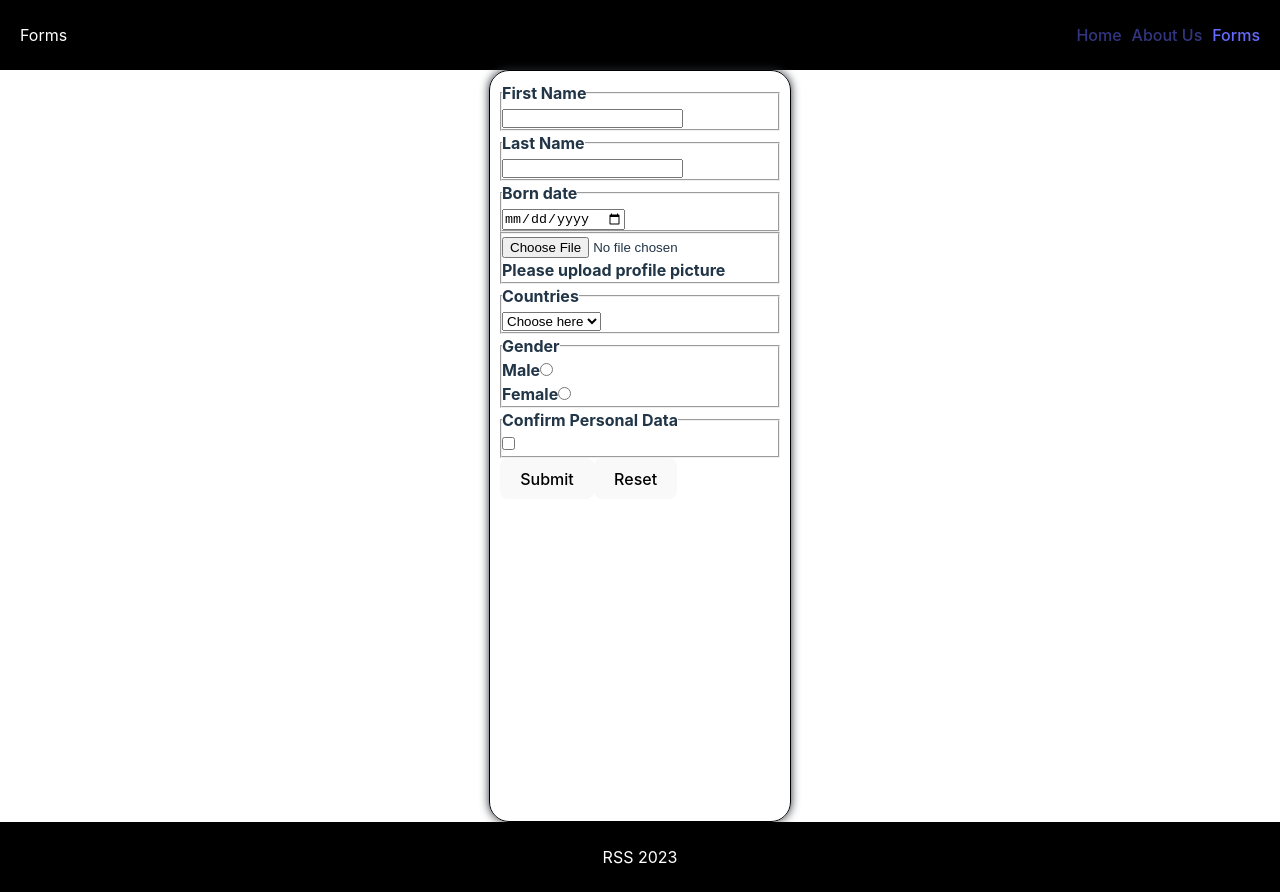
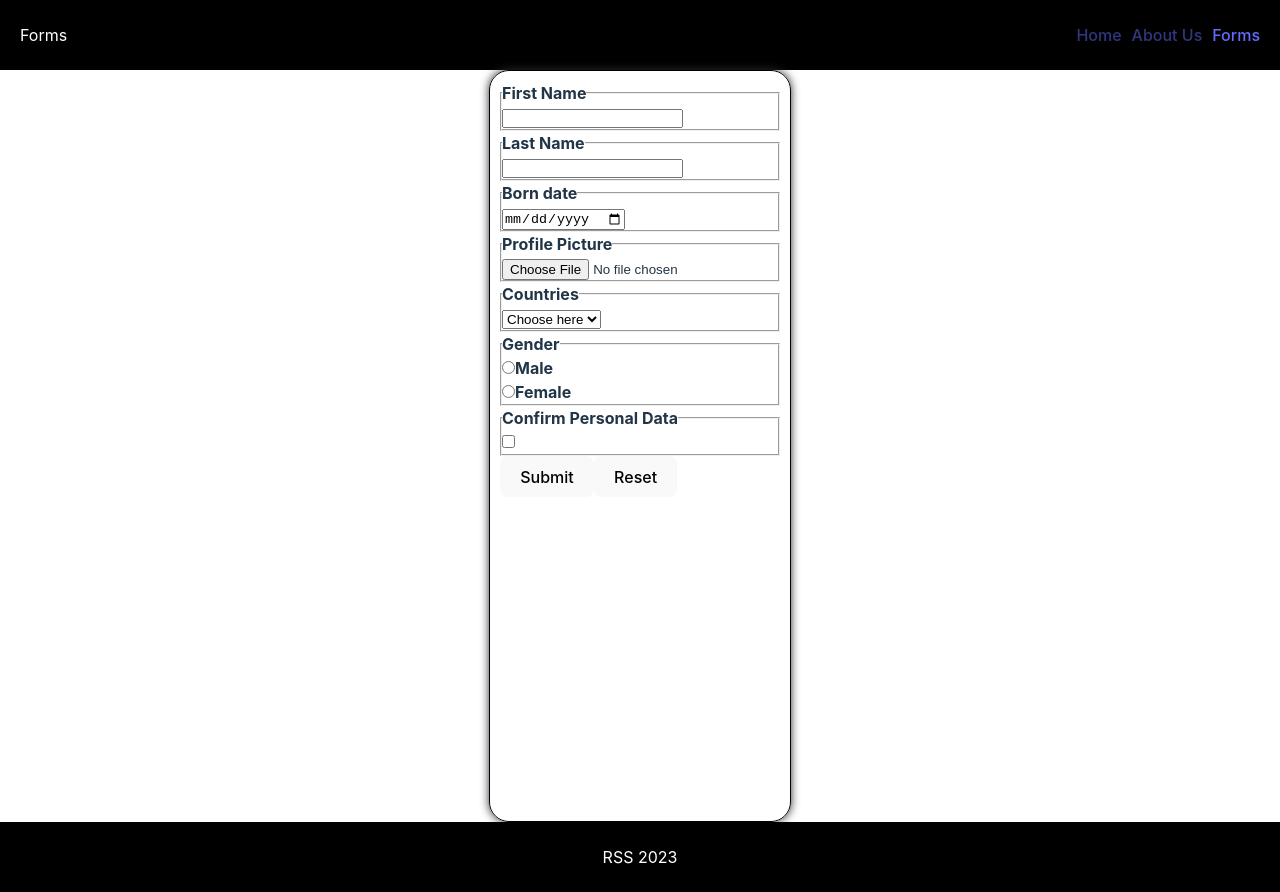
Before and after one commit to bloodsuckers-spb/ssr-render-to-pipeable-stream, a React (Vite) app: page /forms in a window 1280 px wide. Built offline with nearby package versions, Linux system fonts and the light colour scheme.

Commit message:
feat: update static Form

```diff
--- a/src/pages/Forms/components/Form/components/FormInput/index.tsx
+++ b/src/pages/Forms/components/Form/components/FormInput/index.tsx
@@ -1,21 +1,15 @@
 import styles from './index.module.scss';
 
-type FormInputData = {
+type Props = {
+  hook: (input: HTMLInputElement) => void;
   id: string;
-  type?: string;
+  type: string;
   title: string;
   value?: string;
+  name?: string;
 };
 
-type Props = {
-  hook: (input: HTMLInputElement) => HTMLInputElement;
-  data: FormInputData;
-};
-
-const FormInput = ({
-  data: { id, title, value, type = 'radio' },
-  hook,
-}: Props) => {
+const FormInput = ({ hook, id, title, type, value, name }: Props) => {
   return (
     <>
       <label
@@ -29,6 +23,7 @@ const FormInput = ({
         id={id}
         ref={hook}
         value={value}
+        name={name}
       />
       {value && <span>{value}</span>}
     </>
--- a/src/pages/Forms/components/Form/index.tsx
+++ b/src/pages/Forms/components/Form/index.tsx
@@ -3,11 +3,13 @@ import { Component, ReactNode, FormEvent } from 'react';
 import styles from './index.module.css';
 
 import validate from '../../../../services/Validation';
+import { FormField, FormInput } from './components';
 
 import { State, Props, ErrorsState, RefsMap } from './models';
 
 export default class Form extends Component<Props, State> {
   private static radioOptions = ['Male', 'Female'] as const;
+  private static selectOptions = ['USA', 'Italy', 'Germany'] as const;
   private static defaultSelected = 'Choose here' as const;
   private formRef: HTMLFormElement | null = null;
   private inputsRefs = new Map<keyof typeof RefsMap, HTMLInputElement | null>();
@@ -30,10 +32,7 @@ export default class Form extends Component<Props, State> {
   }
 
   private isFormValid = (errorsStatus: ErrorsState) => {
-    console.log(errorsStatus);
-    const isFormDataValid = Object.values(errorsStatus).every(
-      (state) => !state
-    );
+    const isFormDataValid = Object.values(errorsStatus).every((state) => state);
     if (isFormDataValid) {
       this.getFormData();
       this.resetForm();
@@ -48,14 +47,18 @@ export default class Form extends Component<Props, State> {
     return this.inputsRefs?.get(key)?.value ?? '';
   };
 
+  private getImgUrl = () => {
+    const file = this.inputsRefs?.get('ProfileImage')?.files?.[0];
+    return file ? URL.createObjectURL(file) : '';
+  };
+
   private handleSubmit = (event: FormEvent) => {
     event.preventDefault();
-    console.log(this.selectRef?.value);
     this.isFormValid({
-      isFirstNameValid: validate(this.getInputsValue('FirstName')),
-      isLastNameValid: validate(this.getInputsValue('LastName')),
-      isBornDateValid: validate(this.getInputsValue('BornDate'), 'date'),
-      isProfilePicValid: validate(this.getInputsValue('ProfileImage'), 'file'),
+      isFirstNameValid: !validate(this.getInputsValue('FirstName')),
+      isLastNameValid: !validate(this.getInputsValue('LastName')),
+      isBornDateValid: !validate(this.getInputsValue('BornDate'), 'date'),
+      isProfilePicValid: !validate(this.getInputsValue('ProfileImage'), 'file'),
       isCountryChecked: this.selectRef?.value !== Form.defaultSelected,
       isGenderChecked: !!this.radioRefs.find(
         (radio) => radio?.checked ?? false
@@ -73,7 +76,7 @@ export default class Form extends Component<Props, State> {
       FirstName: this.getInputsValue('FirstName'),
       LastName: this.getInputsValue('LastName'),
       BornDate: this.getInputsValue('BornDate'),
-      ProfilePic: this.getInputsValue('ProfileImage'),
+      ProfilePic: this.getImgUrl(),
       Country: this.selectRef?.value ?? '',
       PersonalData: !!this.inputsRefs?.get('PersonalData')?.checked,
     });
@@ -101,86 +104,108 @@ export default class Form extends Component<Props, State> {
         onSubmit={this.handleSubmit}
         ref={(form) => (this.formRef = form)}
       >
-        <fieldset>
-          <legend>First Name</legend>
-          <label className={styles.sr}>First Name</label>
-          <input
+        <FormField
+          title="First Name"
+          isError={!isFirstNameValid}
+          errorMessage="Invalid First Name"
+        >
+          <FormInput
             type="text"
             id="first-name"
-            ref={(input) => this.inputsRefs.set('FirstName', input)}
+            title="First Name"
+            hook={(input) => this.inputsRefs.set('FirstName', input)}
           />
-          {!isFirstNameValid && <p>Invalid First Name</p>}
-        </fieldset>
-        <fieldset>
-          <legend>Last Name</legend>
-          <label className={styles.sr}>Last Name</label>
-          <input
+        </FormField>
+        <FormField
+          title="Last Name"
+          isError={!isLastNameValid}
+          errorMessage="Invalid Last Name"
+        >
+          <FormInput
             type="text"
-            ref={(input) => this.inputsRefs.set('LastName', input)}
+            id="last-name"
+            title="Last Name"
+            hook={(input) => this.inputsRefs.set('LastName', input)}
           />
-          {!isLastNameValid && <p>Invalid Last Name</p>}
-        </fieldset>
-        <fieldset>
-          <legend>Born date</legend>
-          <label className={styles.sr}>Born date</label>
-          <input
+        </FormField>
+        <FormField
+          title="Born date"
+          isError={!isBornDateValid}
+          errorMessage="Invalid Born date"
+        >
+          <FormInput
             type="date"
-            ref={(input) => this.inputsRefs.set('BornDate', input)}
+            id="born-date"
+            title="Born date"
+            hook={(input) => this.inputsRefs.set('BornDate', input)}
           />
-          {!isBornDateValid && <p>Invalid Born date</p>}
-        </fieldset>
-        <fieldset>
-          <legend></legend>
-          <label className={styles.sr}></label>
-          <input
+        </FormField>
+        <FormField
+          title="Profile Picture"
+          isError={!isProfilePicValid}
+          errorMessage="Please upload profile picture"
+        >
+          <FormInput
             type="file"
-            ref={(input) => this.inputsRefs.set('ProfileImage', input)}
+            id="profile-image"
+            title="Profile Image"
+            hook={(input) => this.inputsRefs.set('ProfileImage', input)}
           />
-          {isProfilePicValid && <p>Please upload profile picture</p>}
-        </fieldset>
-        <fieldset>
-          <legend>Countries</legend>
+        </FormField>
+        <FormField
+          title="Countries"
+          isError={!isCountryChecked}
+          errorMessage="Please make a choise"
+        >
           <label className={styles.sr}>Countries</label>
-          <select defaultValue={Form.defaultSelected} ref={(select) => (this.selectRef = select)}>
+          <select
+            defaultValue={Form.defaultSelected}
+            ref={(select) => (this.selectRef = select)}
+          >
             <option
               disabled
               hidden
             >
               {Form.defaultSelected}
             </option>
-            <option>USA</option>
-            <option>Italy</option>
-            <option>Germany</option>
+            {Form.selectOptions.map((country) => (
+              <option key={country.toLowerCase()}>{country}</option>
+            ))}
           </select>
-          {!isCountryChecked && <p>Please make a choise</p>}
-        </fieldset>
-        <fieldset>
-          <legend>Gender</legend>
+        </FormField>
+        <FormField
+          title="Gender"
+          isError={!isGenderChecked}
+          errorMessage="Please choose your gender"
+        >
           {Form.radioOptions.map((value, ind) => {
             const id = value.toLowerCase();
             return (
               <div key={id}>
-                <label htmlFor={id}>{value}</label>
-                <input
+                <FormInput
+                  type="radio"
                   id={id}
-                  type="radio"
+                  title="Gender"
+                  hook={(input) => (this.radioRefs[ind] = input)}
                   value={value}
-                  ref={(input) => (this.radioRefs[ind] = input)}
+                  name="gender"
                 />
               </div>
             );
           })}
-          {!isGenderChecked && <p>Please choose your gender</p>}
-        </fieldset>
-        <fieldset>
-          <legend>Confirm Personal Data</legend>
-          <label className={styles.sr}>Confirm Personal Data</label>
-          <input
+        </FormField>
+        <FormField
+          title="Confirm Personal Data"
+          isError={!isPersonalDataConfirm}
+          errorMessage="Please, confirm your Personal Data"
+        >
+          <FormInput
             type="checkbox"
-            ref={(input) => this.inputsRefs.set('PersonalData', input)}
+            id="personal-data"
+            title="Confirm Personal Data"
+            hook={(input) => this.inputsRefs.set('PersonalData', input)}
           />
-          {!isPersonalDataConfirm && <p>Please, confirm your Personal Data</p>}
-        </fieldset>
+        </FormField>
         <button type="submit">Submit</button>
         <button
           type="reset"
--- a/src/pages/Forms/index.tsx
+++ b/src/pages/Forms/index.tsx
@@ -23,7 +23,6 @@ export default class Forms extends Component<Props, State> {
     this.setState(({ cards }: State) => ({
       cards: [...cards, card],
     }));
-    console.log(this.state.cards);
   };
 
   render() {
--- a/src/services/Validation/index.ts
+++ b/src/services/Validation/index.ts
@@ -7,10 +7,9 @@ const validate = (value: string, type = 'text', checked?: boolean) => {
   };
 
   const isDateValid = (value: string) => {
-    console.log(value)
     return (
       /[0-9]{4}-[0-9]{2}-[0-9]{2}/.test(value) &&
-      Date.now() - Date.parse(value) > 0
+      Date.now() > Date.parse(value)
     );
   };
 
```
